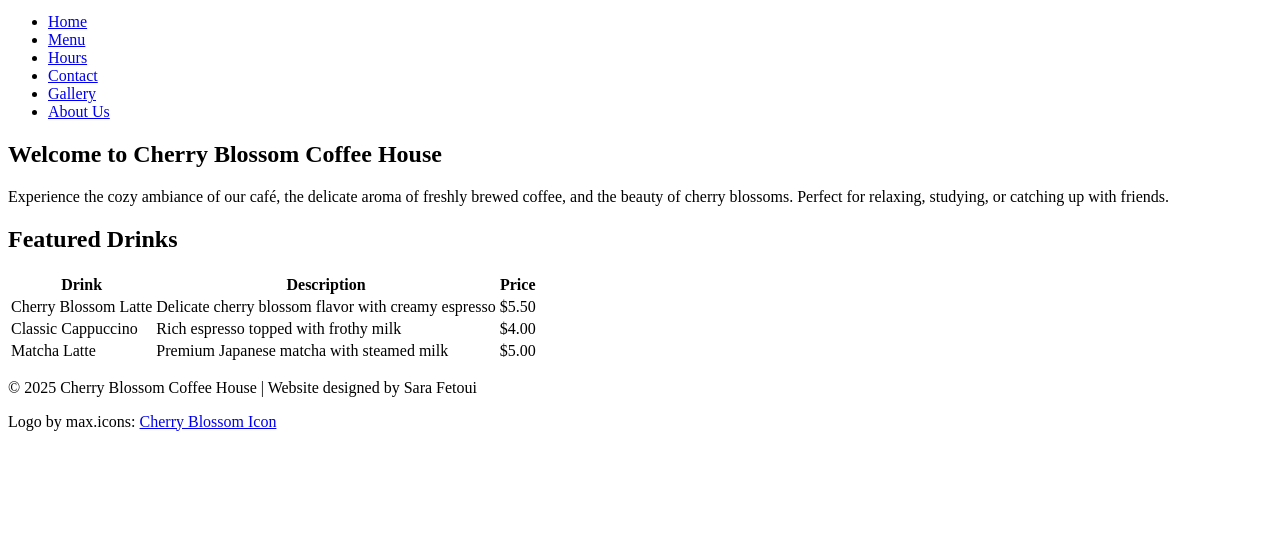
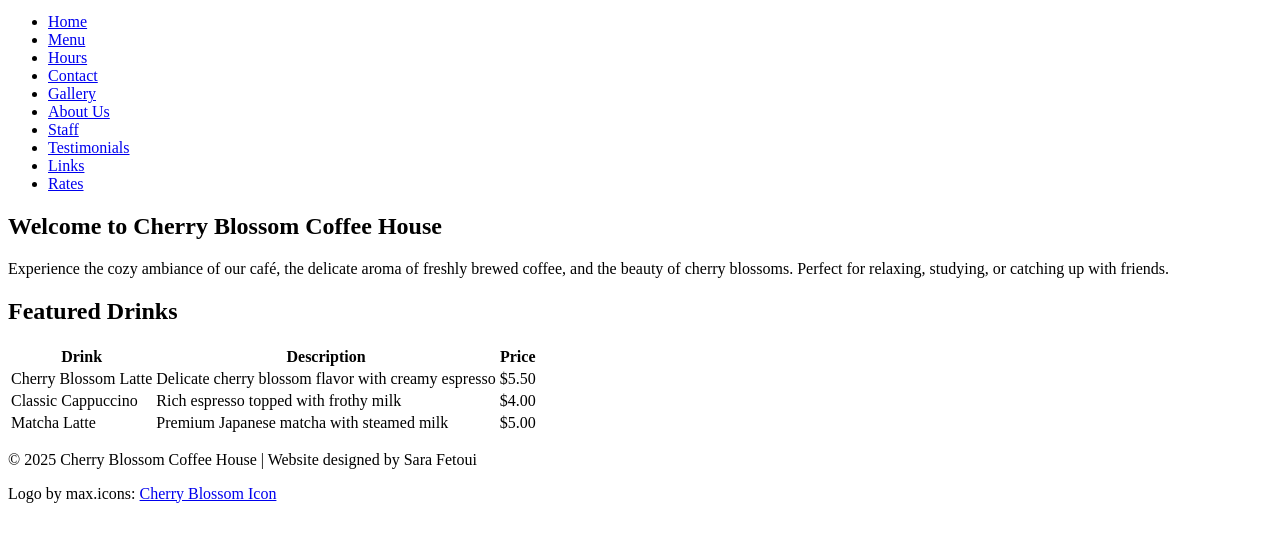
Before and after one commit to Sara-tech111/Website, a plain HTML site: page index.html in a window 1280 px wide. Shown: the part 127-668 px from the top of the page. Drawn offline with Linux system fonts and the light colour scheme.

Commit message:
Add favicon and update navigation links

```diff
--- a/index.html
+++ b/index.html
@@ -5,6 +5,8 @@
     <meta name="viewport" content="width=device-width, initial-scale=1.0">
     <title>Cherry Blossom Coffee House</title>
     <link rel="stylesheet" href="styles/main.css">
+    <link rel="icon" type="image/png" href="images/cherry-blossom.png">
+
 </head>
 <body>
 
@@ -22,6 +24,10 @@
     <li><a href="contact.html">Contact</a></li>
     <li><a href="gallery.html">Gallery</a></li>
     <li><a href="about.html">About Us</a></li>
+    <li><a href="staff.html">Staff</a></li>
+    <li><a href="testimonials.html">Testimonials</a></li>
+    <li><a href="links.html">Links</a></li>
+    <li><a href="rates.html">Rates</a></li>
             </ul>
         </nav>
     </header>
```
Lines whose indentation alone changed are shown as unchanged.
